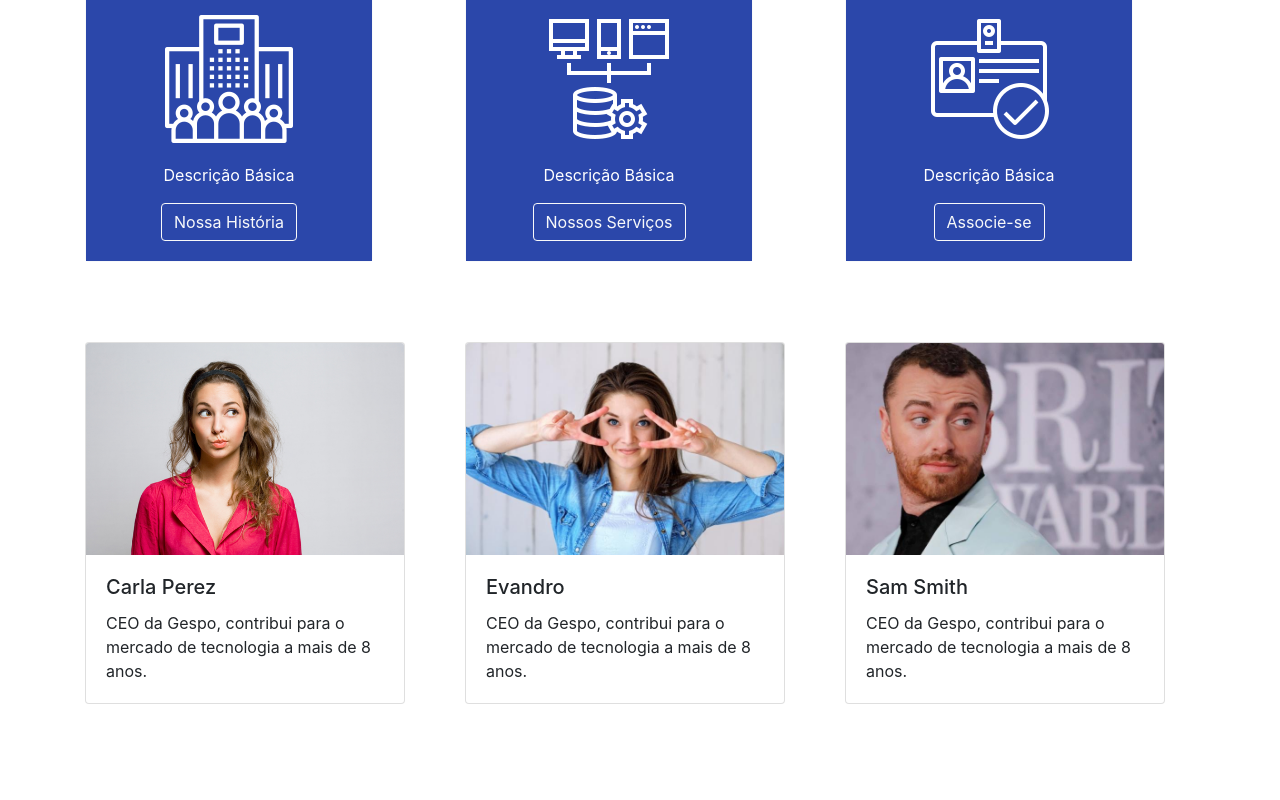
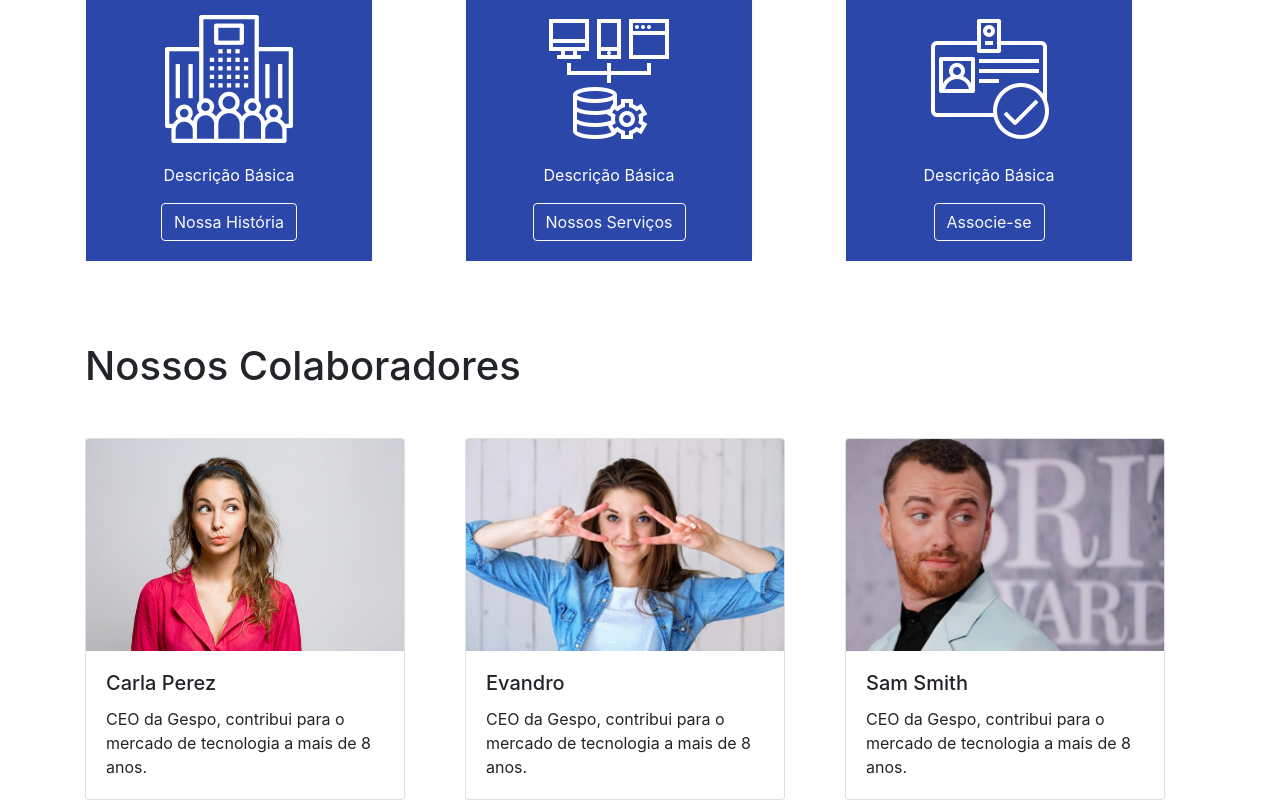
Before and after one commit to MatheusHuk/gespo-site, a React (Create React App) app: page / in a window 1280 px wide. Shown: the part 1053-1853 px from the top of the page. Before the commit the page ends 1757 px from the top, so only its background shows below. Built offline with nearby package versions, Linux system fonts and the light colour scheme.

Commit message:
Adiciona um title acima dos cards

```diff
--- a/src/App.js
+++ b/src/App.js
@@ -38,6 +38,13 @@ function App() {
 				</Col>
 			</Row>
 		</Container>
+		<Container className= "div-class-1">
+			<Row>
+				<Col>
+                	<h1 className= "h1-class-1">Nossos Colaboradores</h1>
+				</Col>
+			</Row>
+        </Container>
 		<Container className = "container-card-img">
 			<Row>
 				<Col>
--- a/src/index.css
+++ b/src/index.css
@@ -16,3 +16,12 @@ code {
   margin-top: 10vh;
   margin-bottom: 10vh;
 }
+
+.container-card-img {
+  margin-top: 5vh;
+}
+
+.div-class-1{
+  margin-top: 10vh;
+  margin-left: 30vh;
+}
```
